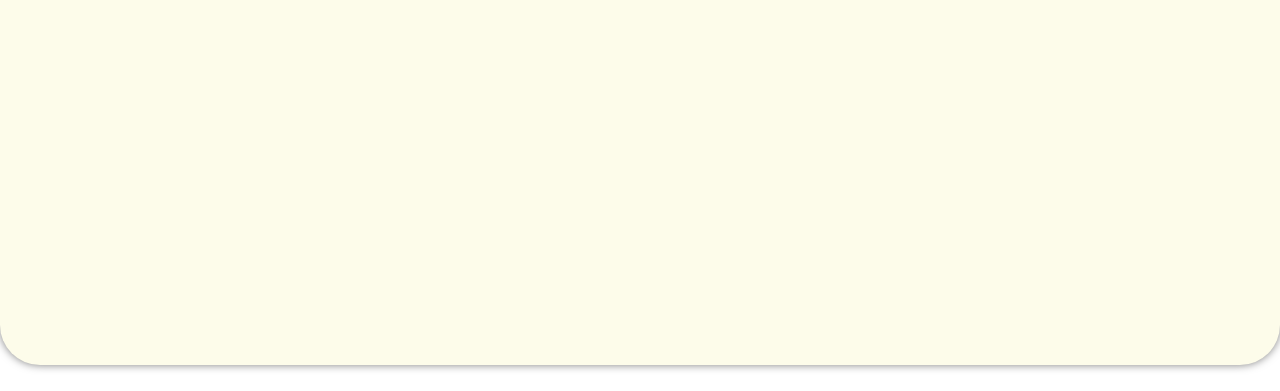
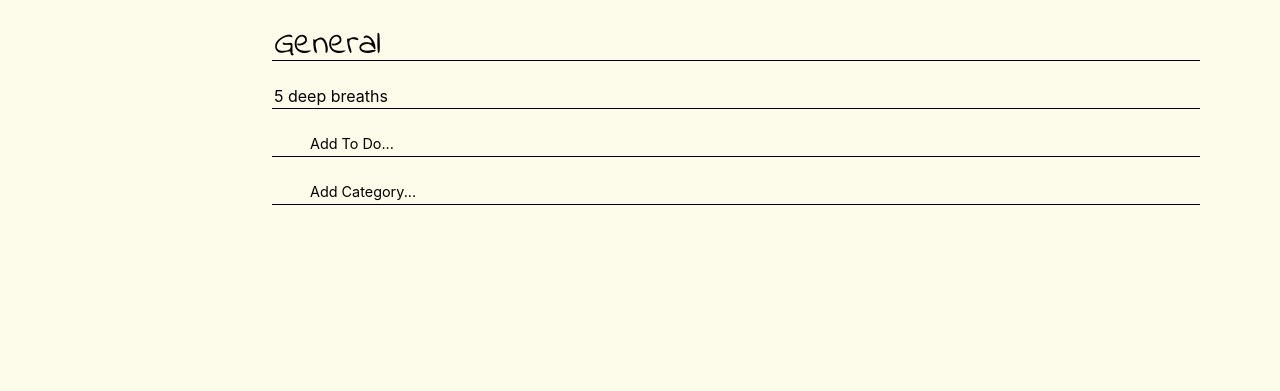
Before and after one commit to harithkhan/odin-todo-list, a website built with webpack: page src/template.html in a window 1280 px wide. Shown: the part 147-538 px from the top of the page. Built offline with nearby package versions, Linux system fonts and the light colour scheme.

Commit message:
feat: add test elements to element main Add div category-container to element main. Add div todo-container to element main. Add test category and to do forms and input fields. Add test "add to do" and "add category" buttons. Style todo-container to look like a notebook pad.

```diff
--- a/src/style.css
+++ b/src/style.css
@@ -52,10 +52,12 @@ h1, h2, h3, h4, h5, h6 {
     --text-regular: #9b630b;
     --text-dark: #7f4e12;
     --text-darkest: #6b4117;
+    --font-headers: "Indie Flower", -apple-system, "Inter", Arial, Helvetica, sans-serif;
+    --font-general: -apple-system, "Inter", Arial, Helvetica, sans-serif;
 }
 
 body {
-    font-family: -apple-system, "Inter", Arial, Helvetica, sans-serif;
+    font-family: var(--font-general);
     display: flex;
     flex-direction: column;
     align-items: center;
@@ -63,11 +65,13 @@ body {
 
 .app-container {
     min-width: 80rem;
-    min-height: 30rem;
+    min-height: 35rem;
     background-color: var(--bg-lightest);
     border-radius: 40px;
     margin: 2rem;
     box-shadow: 0px 0px 8px rgba(0, 0, 0, 0.5);
+    display: grid;
+    grid-template-rows: 8rem 1fr;
 }
 
 /* Header */
@@ -83,8 +87,64 @@ header {
 }
 
 .header-text {
-    font-family: "Indie Flower";
+    font-family: var(--font-headers);
     font-size: 3rem;
+}
+
+/* Main */
+main {
+    display: grid;
+    grid-template-columns: 1fr 4fr;
+}
+
+.todo-display {
+    width: 58rem;
+    height: 25rem;
+    margin-left: 1rem;
+    margin-bottom: 3rem;
+    display: grid;
+    grid-template-rows: repeat(4, 3rem);
+}
+
+.todo-display-item {
+    border-bottom: 1px solid black;
+    display: flex;
+    align-items: end;
+}
+
+.general-category-form,
+.todo-1-form {
+    width: 80%;
+    height: 100%;
+}
+
+#cat-general {
+    width: 100%;
+    height: 100%;
+    background-color: inherit;
+    border: none;
+    font-family: var(--font-headers);
+    font-size: 2.2rem;
+    padding-top: 1rem;
+}
+
+#todo-1 {
+    width: 100%;
+    height: 100%;
+    background-color: inherit;
+    border: none;
+    font-family: var(--font-general);
+    font-size: 1rem;
+    padding-top: 1.5rem;
+}
+
+.add-todo,
+.add-cat {
+    background-color: inherit;
+    border: none;
+    cursor: text;
+    margin-left: 2rem;
+    font-size: 0.9rem;
 }
 
 /* Footer Styling */
--- a/src/template.html
+++ b/src/template.html
@@ -9,11 +9,31 @@
     <div class="app-container">
         <header>
             <a class="header-container" href="/" target="_self" rel="noopener noreferrer">
-                <h1 class="header-text">Todo List</div>
+                <h1 class="header-text">Todo List</h1>
             </a>
         </header>
         <main>
-
+            <div class="category-container"></div>
+            <div class="todo-container">
+                <div class="todo-display">
+                    <div class="todo-display-item">
+                        <form class="general-category-form">
+                            <input type="text" name="cat-general" id="cat-general" value="General">
+                        </form>
+                    </div>
+                    <div class="todo-display-item">
+                        <form class="todo-1-form">
+                            <input type="text" name="todo-1" id="todo-1" value="5 deep breaths">
+                        </form>
+                    </div>
+                    <div class="todo-display-item">
+                        <button class="add-todo" type="button">Add To Do...</button>
+                    </div>
+                    <div class="todo-display-item">
+                        <button class="add-cat" type="button">Add Category...</button>
+                    </div>
+                </div>
+            </div>
         </main>
     </div>
     <footer>
```
